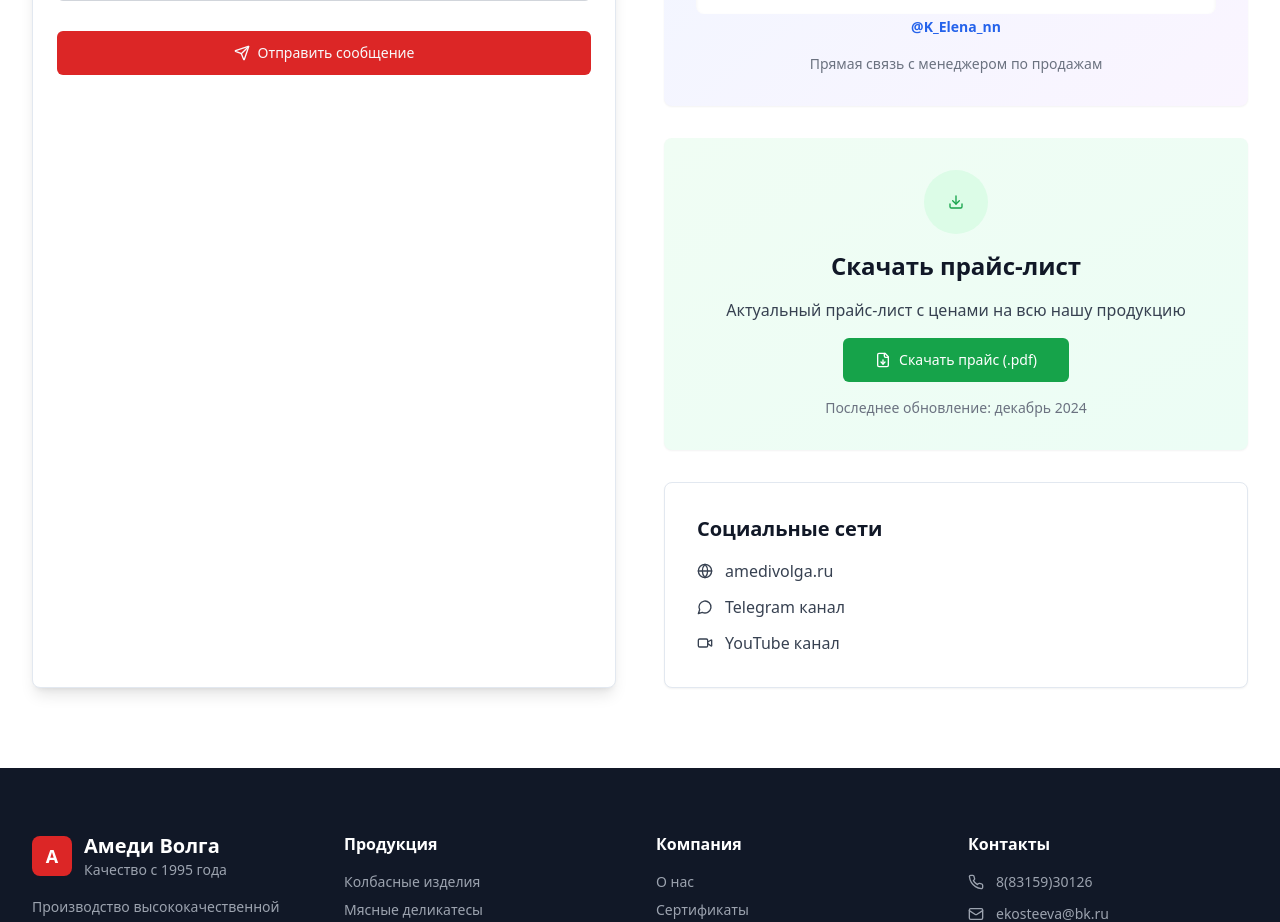
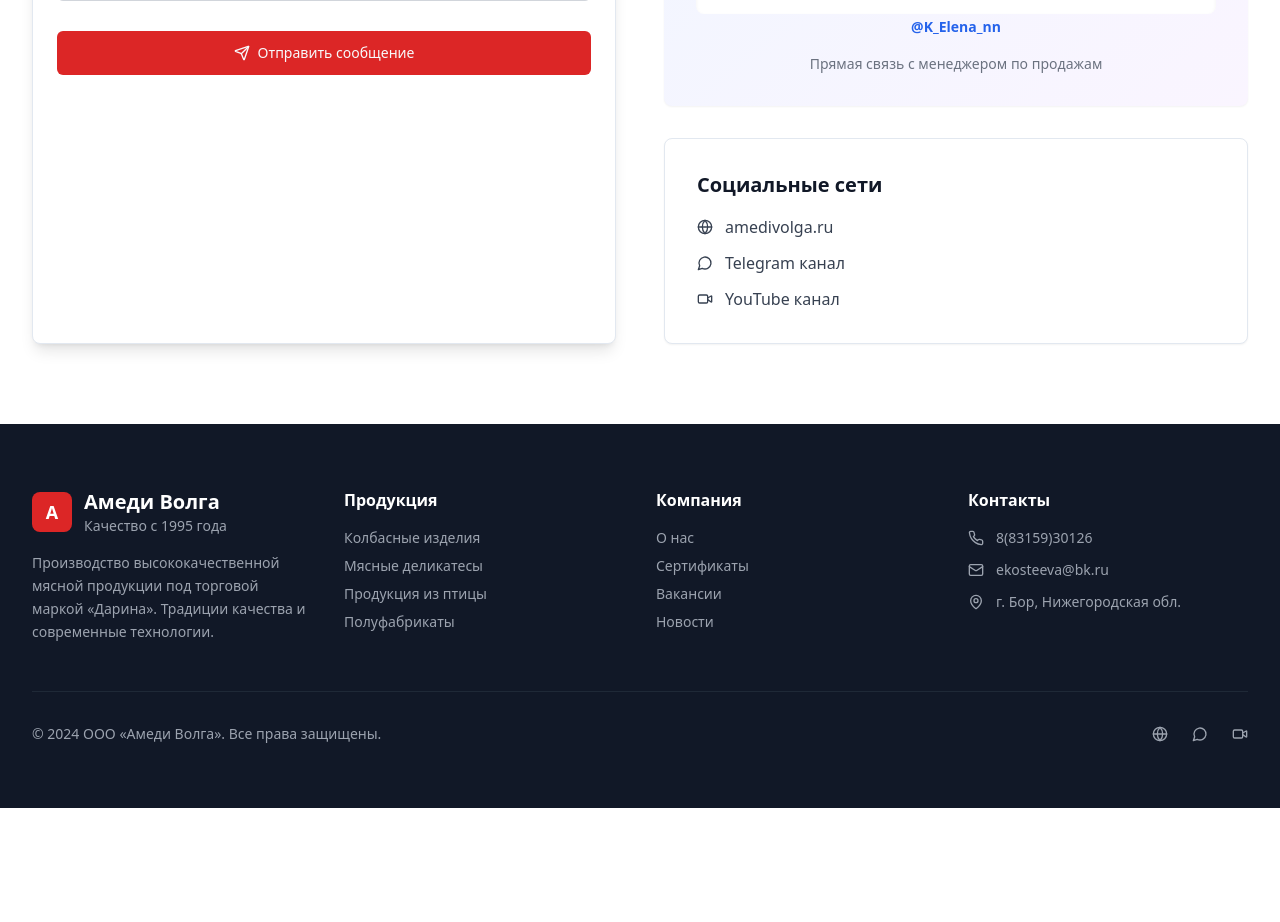
Before and after one commit to pr-poehali-dev/darina-meat-website, a React (Vite) app: page / in a window 1280 px wide. Shown: the part 8680-9602 px from the top of the page. After the commit the page ends 9488 px from the top, so only its background shows below. Built offline with nearby package versions, Linux system fonts and the light colour scheme.

Commit message:
Удаление раздела прайс-листа

```diff
--- a/src/components/contact/ContactSidebar.tsx
+++ b/src/components/contact/ContactSidebar.tsx
@@ -1,12 +1,10 @@
 import TelegramSection from "@/components/contact/TelegramSection";
-import PriceListSection from "@/components/contact/PriceListSection";
 import SocialSection from "@/components/contact/SocialSection";
 
 const ContactSidebar = () => {
   return (
     <div className="space-y-8">
       <TelegramSection />
-      <PriceListSection />
       <SocialSection />
     </div>
   );
```
